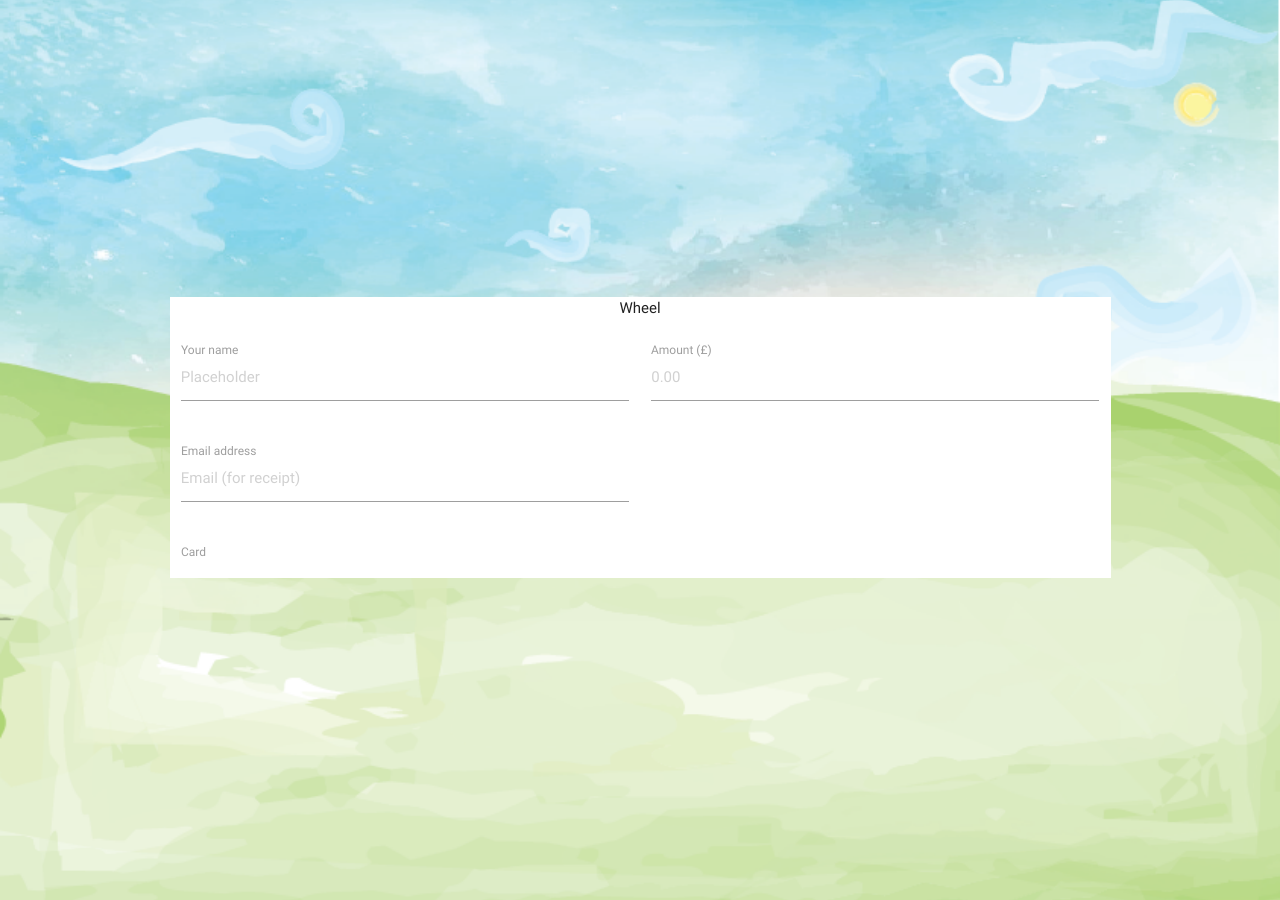
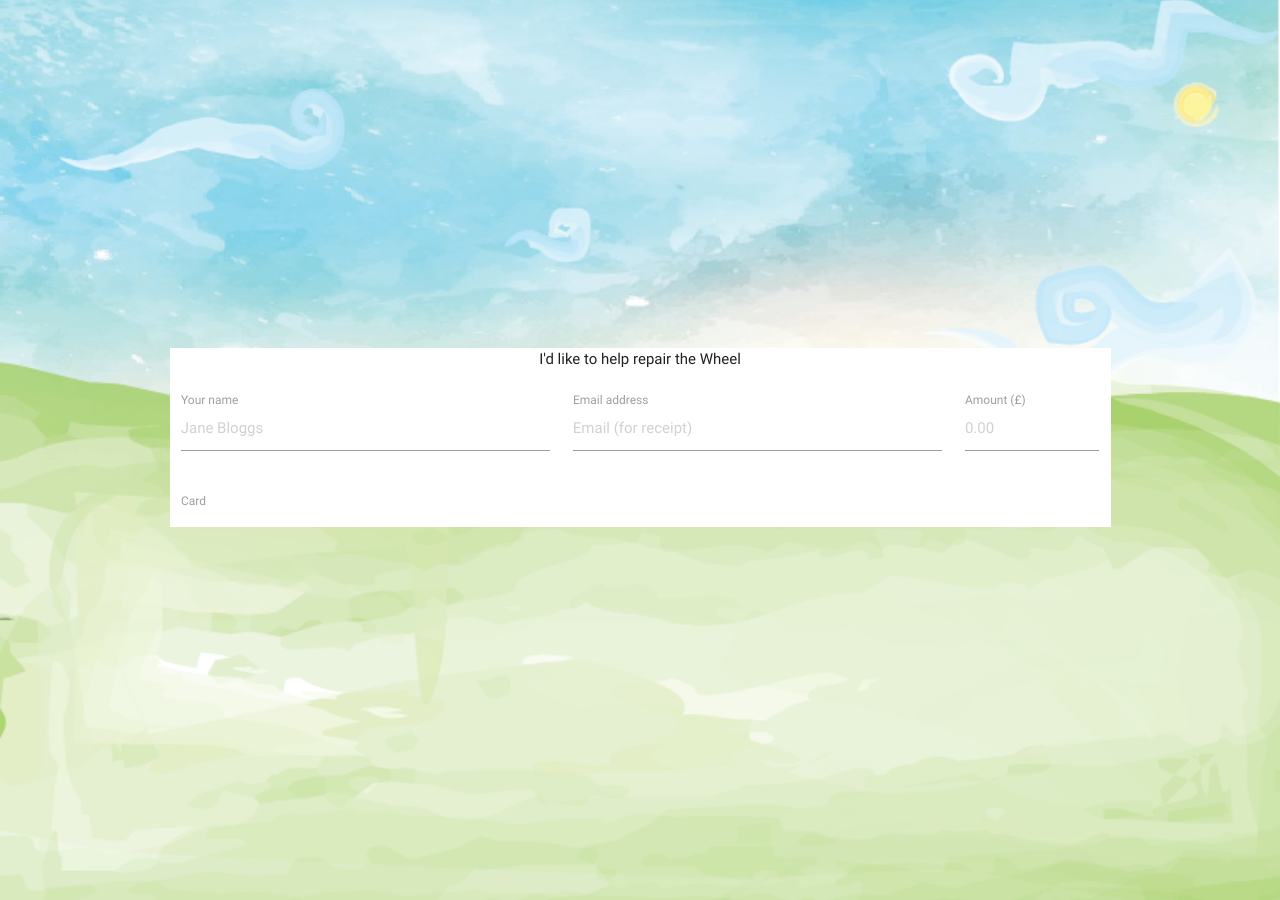
Before and after one commit to superhansrepair/superhansrepair.github.io, a Jekyll site: the page built from _parts/wheel.html, in a window 1280 px wide. Built offline with Jekyll 4.4.1, drawn with Linux system fonts in a browser that asks for light colours.

Commit message:
Update payment-form.html

```diff
--- a/_includes/payment-form.html
+++ b/_includes/payment-form.html
@@ -2,22 +2,20 @@
   <form class="col s12">
     <div class="row">
         <input id="description" type="hidden" name = "description" class="validate">
-        <div class = "h2">{{page.title}}</div>
+        <div class = "h2">I'd like to help repair the {{page.title}}</div>
     </div>
     <div class="row">
-      <div class="input-field col s6">
-        <input placeholder="Placeholder" id="name" type="text" name = "name" class="validate">
+      <div class="input-field col s5">
+        <input placeholder="Jane Bloggs" id="name" type="text" name = "name" class="validate">
         <label for="name" class = "active">Your name</label>
       </div>
-      <div class="input-field col s6">
+      <div class="input-field col s5">
+        <input placeholder="Email (for receipt)" id="email" type="email" name = "email" class="validate">
+        <label for="email" class = "active">Email address</label>
+      </div>
+      <div class="input-field col s2">
         <input placeholder="0.00" id="amount" type="number" min="0.01" step="0.01" max="2500" name = "amount" class="validate">
         <label for="amount" class = "active">Amount (£)</label>
-      </div>
-    </div>
-    <div class = "row">
-      <div class="input-field col s6">
-        <input placeholder="Email (for receipt)" id="email" type="email" name = "email" class="validate">
-        <label for="email" class = "active">Email address</label>
       </div>
     </div>
     <div class = "row">
```
